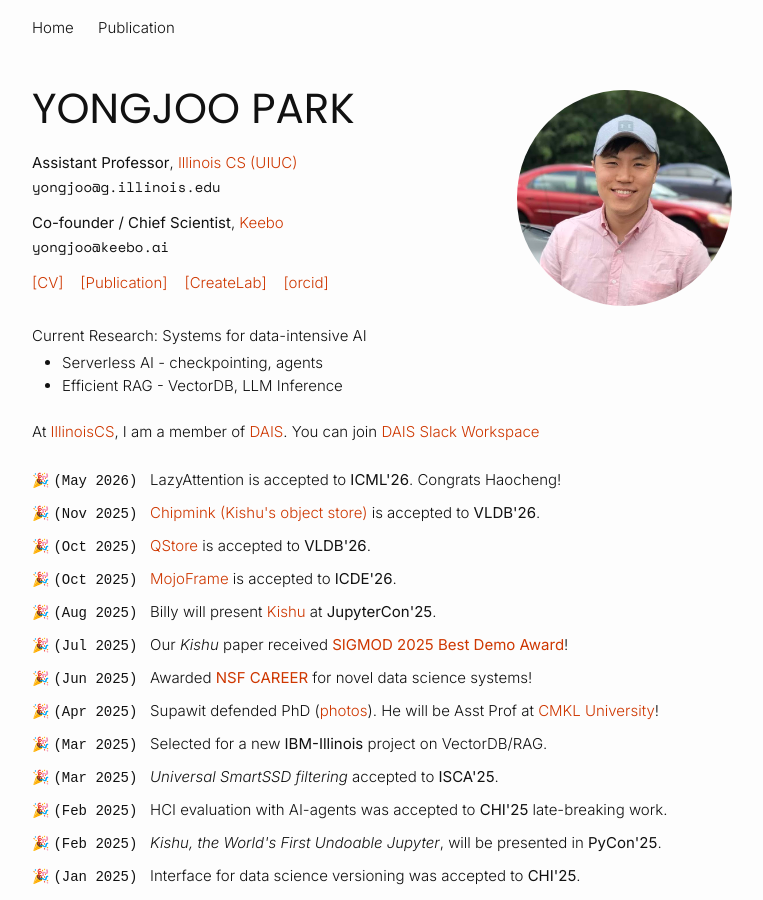
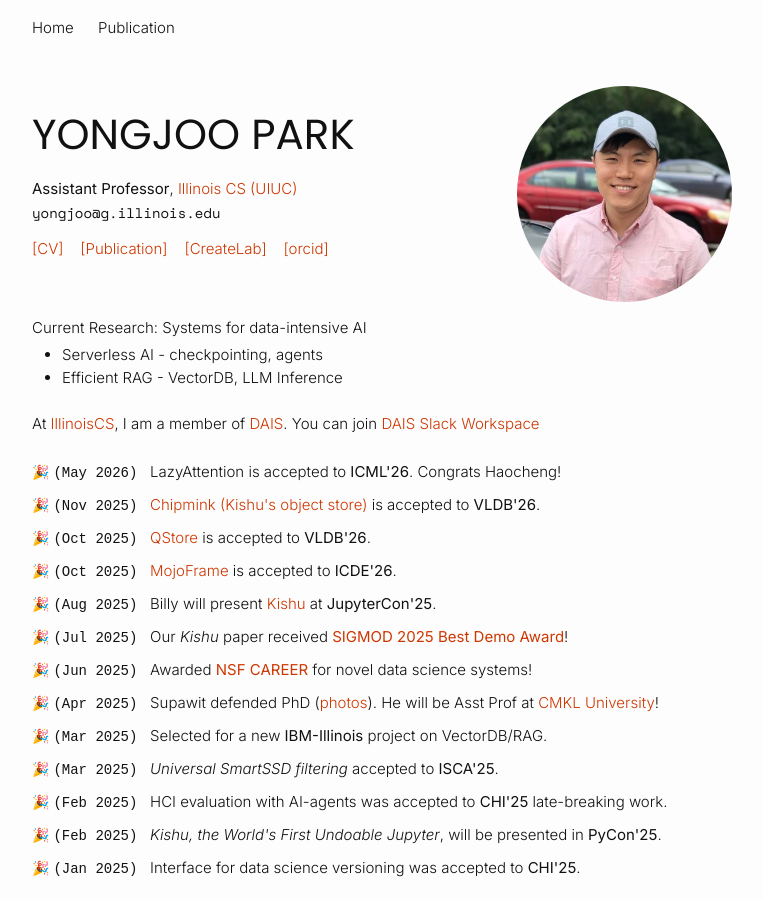
Before and after one commit to pyongjoo/pyongjoo.github.io, a Jekyll site: the page built from index.html, in a window 1280 px wide and 900 px high. Shown: the whole window, without its empty margins (218-981 px from the left). Built offline with Jekyll 4.4.1, drawn with Linux system fonts in a browser that asks for light colours.

Commit message:
Remove keebo affiliation

```diff
--- a/index.html
+++ b/index.html
@@ -14,13 +14,6 @@
 	        <span class="profile-position"><b>Assistant Professor</b>, <a href="https://cs.illinois.edu/">Illinois CS (UIUC)</a></span>
 	        <br><!-- <span style="font-size: 22px; vertical-align: middle;">&#x2709;</span> &nbsp;  -->
 	        	<span class="profile-email" style="vertical-align: middle;">yongjoo@g.illinois.edu</span>
-	        </p>
-
-	        <p>
-	        <span class="profile-position"><b>Co-founder / Chief Scientist</b>,
-	        <a href="https://keebo.ai">Keebo</a></span>
-	        <br><!-- <span style="font-size: 22px; vertical-align: middle;">&#x2709;</span> &nbsp; -->
-	        	<span class="profile-email" style="vertical-align: middle;">yongjoo@keebo.ai</span>
 	        </p>
 
 	        <p><a href="/resources/Yongjoo_CV_2025_11.pdf">[CV]</a>
```
